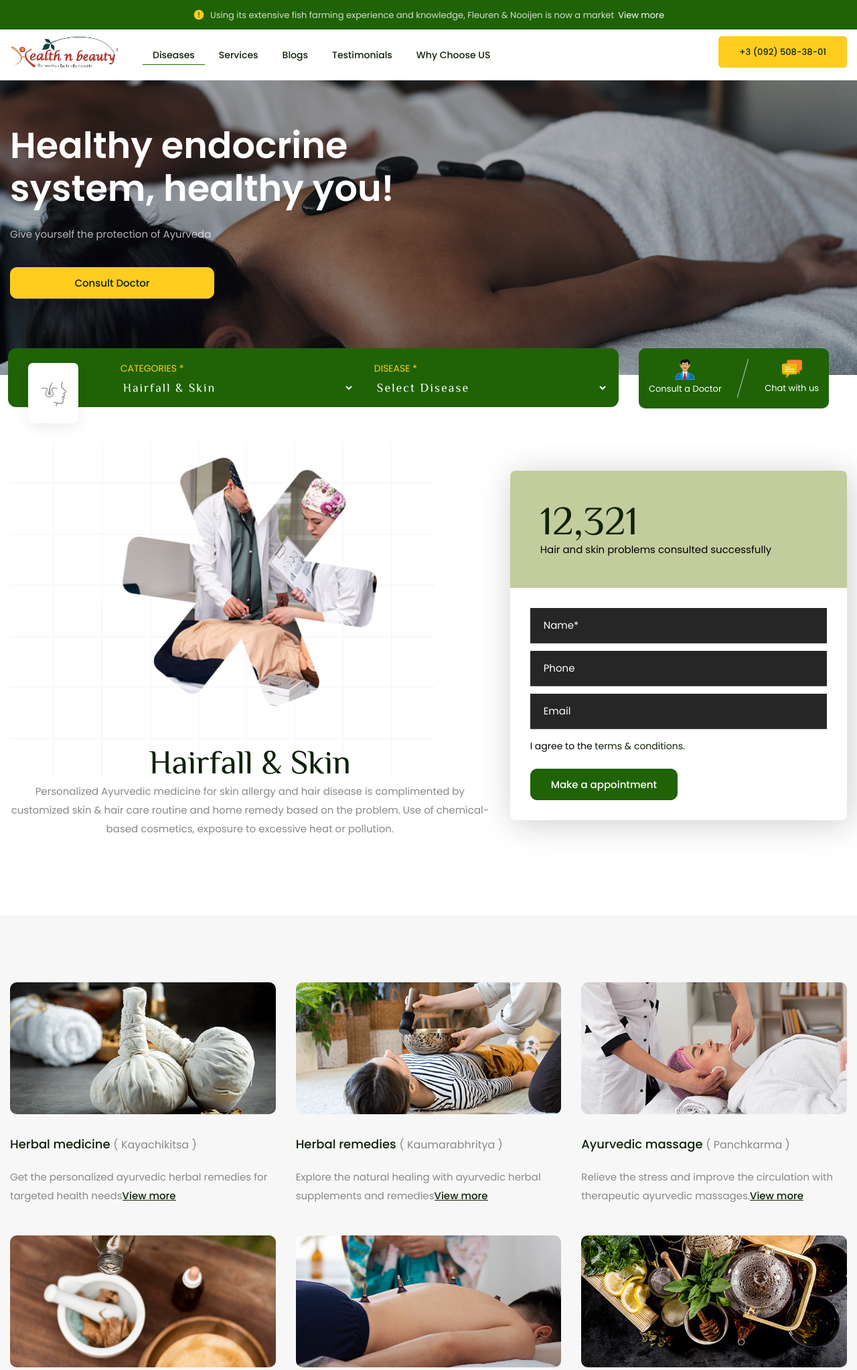
After one commit to kshitijWD/healthnbeauty, a PHP site: page /listing.php in a window 1280 px wide. The commit adds this page. Shown: the top 2046 px of the page at 67% size. Run offline with PHP 8.4, Linux system fonts and the light colour scheme; some web fonts are replaced.

Commit message:
listing
d listing page done

```diff
--- a/css/main.css
+++ b/css/main.css
@@ -1873,7 +1873,6 @@ ul.footer-social-icons li a:hover { background-color: var(--base-dark); color: v
 .prt-page-title-row {
     background-image: url(../images/pagetitle-bg.jpg);
     width: 100%;
-    position: relative;
     z-index: 1;
     background-position: bottom;
     background-size: cover;
@@ -1970,7 +1969,7 @@ ul.footer-social-icons li a:hover { background-color: var(--base-dark); color: v
 .prt-page-title-row.style2 .prt-page-title-row-inner{
     text-align: left;
     background-color: rgba(0,0,0,0.30);
-    padding: 65px 0;
+    padding: 65px 0 114px;
 }
 .prt-page-title-row.style2 .prt-page-title-row-heading{
     padding-right: 100px;
@@ -2734,3 +2733,121 @@ body .page.sticky-column {
     position: relative;
     min-height: 680px;
 }
+
+
+.hny_appointment {
+    background: #fff;
+    box-shadow: 4px 5px 50px rgba(0, 0, 0, .2);
+    padding: 0;
+    border-radius: 8px;
+    width: 100%;
+    color: black;
+}
+.hny_appointment input,select,textarea {
+    background-color: #262626 !important;
+}
+.bottom-banner-menu {
+    position: absolute;
+    bottom: -50px;
+    z-index: 999;
+    width: 100%;
+}
+.bottom_left__area {
+    background-color: #1f6306;
+    padding: 16px;
+    border-radius: 12px;
+}
+.consult_docc {
+    background-color: #1f6306;
+    display: flex;
+    height: 100%;
+    border-radius: 10px;
+    align-items: center;
+    justify-content: space-between;
+    padding: 15px;
+}
+.consult_docc a {
+    display: flex;
+    flex-direction: column;
+    align-items: center;
+    color: white;
+    font-size: 13px;
+}
+.consult_docc a:hover img {
+    transform: rotateY(344deg);
+}
+.consult_docc a:hover {
+    color: #ffcd1e;
+}
+.hny_divider_hs {
+    width: 1px;
+    height: 100%;
+    background-color: #c9c9c9;
+    transform: rotate(16deg);
+}
+.dessi_img {
+    align-items: center;
+    justify-content: center;
+    display: inline-block;
+    background: #fff;
+    height: 90px;
+    line-height: 90px;
+    width: 75px;
+    text-align: center;
+    border-radius: 7px;
+    box-shadow: 0 5px 20px rgb(0 0 0 / 8%);
+    position: absolute;
+    bottom: -22px;
+    left: 42px;
+}
+.boot__categori select {
+    background-color: transparent !important;
+    color: white;
+    border: none;
+    padding: 0;
+    font-family: "Philosopher", sans-serif;
+    font-size: 18px;
+    letter-spacing: 2px;
+}
+.boot__categori label {
+    color: #ffcd1e;
+}
+.boot__categori option {
+    background-color: white;
+    color: black;
+    border-bottom: 1px solid gray;
+}
+.top_form__secc h3 {
+    font-family: 'Philosopher';
+    font-size: 60px;
+}
+.top_form__secc {
+    padding: 61px 45px 28px;
+    background: #c3cc9d;
+    border-radius: 8px 8px 0 0;
+}
+form.query_form-1.wrap-form.clearfix {
+    padding: 30px;
+}
+.featured-title h2 {
+    font-family: 'Philosopher';
+    margin: 0;
+}
+@media (max-width: 767px){
+    .hny_dd_none {
+        display: none;
+    }
+    .consult_docc {
+        display: none;
+    }
+    .prt-btn.prt-btn-size-md {
+        padding: 10px 20px 9px !important;
+    }
+    .appointment-mask-circle {
+        display: none;
+    }
+    .boot__categori select {
+        font-size: 14px;
+        letter-spacing: 1px;
+    }
+}
--- a/includes/header.php
+++ b/includes/header.php
@@ -28,6 +28,7 @@
     <link rel="preconnect" href="https://fonts.googleapis.com">
     <link rel="preconnect" href="https://fonts.gstatic.com" crossorigin>
     <link href="https://fonts.googleapis.com/css2?family=Poppins:ital,wght@0,100;0,200;0,300;0,400;0,500;0,600;0,700;0,800;0,900;1,100;1,200;1,300;1,400;1,500;1,600;1,700;1,800;1,900&display=swap" rel="stylesheet">
+    <link href="https://fonts.googleapis.com/css2?family=Philosopher:ital,wght@0,400;0,700;1,400;1,700&display=swap" rel="stylesheet">
 
 </head>
 
--- /dev/null
+++ b/listing.php
@@ -0,0 +1,262 @@
+<?php include('includes/header.php') ?>
+<!-- page-title -->
+<div class="prt-page-title-row style2">
+    <div class="prt-page-title-row-inner">
+        <div class="container">
+            <div class="row align-items-center">
+                <div class="col-xl-6 col-lg-6">
+                    <div class="prt-page-title-row-heading">
+                        <div class="page-title-heading">
+                            <h2 class="title">Healthy endocrine system,
+                                healthy you!</h2>
+                        </div>
+                        <div class="page-title-desc">
+                            <p>Give yourself the protection of Ayurveda</p>
+                        </div>
+                        <div class="mt-35">
+                            <a class="prt-btn prt-btn-size-md prt-btn-shape-round prt-btn-style-fill prt-btn-color-skincolor w-50" href="javascript:;">Consult Doctor</a>
+                        </div>
+                    </div>
+                </div>
+
+                <div class="col-12">
+                    <div class="bottom-banner-menu row">
+                        <div class="row">
+                            <div class="col-lg-9 col-12">
+                                <div class="bottom_left__area">
+                                    <div class="row">
+                                        <div class="col-2 hny_dd_none">
+                                            <div class="dessi_img">
+                                                <img src="images/hair+skin.png" alt="">
+                                            </div>
+                                        </div>
+
+                                        <div class="col-lg-5 col-6">
+                                            <div class="boot__categori">
+                                                <span class="text-input select-option">
+                                                    <label for="cat">CATEGORIES <span>*</span></label>
+                                                    <select id="subject" name="user_state">
+                                                        <option value="select-subject">Hairfall & Skin</option>
+                                                        <option value="subject1">Other Common Diseases</option>
+                                                        <option value="subject2">Thyroid Disorders</option>
+                                                        <option value="subject3">Obesity </option>
+                                                        <option value="subject4">Diabetes</option>
+                                                    </select>
+                                                </span>
+                                            </div>
+                                        </div>
+                                        <div class="col-lg-5 col-6">
+                                            <div class="boot__categori">
+                                                <span class="text-input select-option">
+                                                    <label for="cat">DISEASE <span>*</span></label>
+                                                    <select id="subject" name="user_state">
+                                                        <option value="select-subject">Select Disease</option>
+                                                        <option value="subject1">Other Common Diseases</option>
+                                                        <option value="subject2">Thyroid Disorders</option>
+                                                        <option value="subject3">Obesity </option>
+                                                        <option value="subject4">Diabetes</option>
+                                                    </select>
+                                                </span>
+                                            </div>
+                                        </div>
+                                    </div>
+
+
+                                </div>
+                            </div>
+                            <div class="col-lg-3 col-12">
+                                <div class="consult_docc">
+                                    <div> <a href="javascript:;"><img src="images/man.png" alt="">Consult a Doctor</a></div>
+                                    <div class="hny_divider_hs"></div>
+                                    <div><a href="javascript:;"><img src="images/chat.png" alt="" width="30px">Chat with us</a></div>
+                                </div>
+                            </div>
+                        </div>
+                    </div>
+                </div>
+            </div>
+        </div>
+    </div>
+</div>
+</div>
+<!-- page-title end-->
+<!-- site-main start -->
+<div class="site-main">
+
+    <!-- appointment-section -->
+    <section class="prt-row appointment-section01 clearfix">
+        <div class="container">
+            <div class="row align-items-center">
+                <div class="col-xl-7 col-lg-7 col-md-12">
+                    <div class="appointment-mask-wrapper">
+                        <div class="appointment-mask-circle">
+                            <div class="appointment-mask-image-circle"></div>
+                        </div>
+                        <!-- featured-content-box -->
+                        <div class="featured-content-box mt-30">
+                            <div class="featured-content">
+                                <div class="featured-title">
+                                    <h2>Hairfall & Skin</h2>
+                                </div>
+                                <div class="featured-desc">
+                                    <p>Personalized Ayurvedic medicine for skin allergy and hair disease is complimented by customized skin & hair care routine and home remedy based on the problem. Use of chemical-based cosmetics, exposure to excessive heat or pollution.</p>
+
+                                </div>
+                            </div>
+                        </div>
+                        <!-- featured-content-box end-->
+                    </div>
+                </div>
+                <div class="col-xl-5 col-lg-5">
+                    <div class="prt-pagetitle-appointment-block hny_appointment res-991-mt-40 ">
+                        <div class="top_form__secc">
+                            <h3>12,321</h3>
+                            <p>Hair and skin problems consulted successfully</p>
+                        </div>
+                        <form action="#" class="query_form-1 wrap-form clearfix" method="post">
+                            <div class="row">
+                                <div class="col-md-12">
+                                    <span class="text-input">
+                                        <input name="name" type="text" value="" placeholder="Name*" required="required">
+                                    </span>
+                                </div>
+
+                                <div class="col-md-12">
+                                    <span class="text-input">
+                                        <input name="number" type="number" value="" placeholder="Phone" required="required">
+                                    </span>
+                                </div>
+                                <div class="col-md-12">
+                                    <span class="text-input">
+                                        <input name="email" type="email" placeholder="Email" value="" required="required">
+                                    </span>
+                                </div>
+                                <div class="col-12">
+                                    <label for="terms" class="terms">
+                                        I agree to the <span><a href="javascript:;">terms &amp; conditions.</a></span>
+                                    </label>
+
+                                </div>
+                                <div class="col-md-12 mt-20">
+                                    <button class="prt-btn prt-btn-size-md prt-btn-shape-round prt-btn-style-fill prt-btn-color-darkcolor" type="submit">Make a appointment</button>
+                                </div>
+                            </div>
+                        </form>
+                    </div>
+                </div>
+            </div>
+        </div>
+    </section>
+    <!-- appointment-section end-->
+
+    <!--service-section-->
+    <section class="prt-row prt-bg bg-base-grey service-section01 clearfix">
+        <div class="container">
+            <div class="row row-equal-height" data-aos="fade-up" data-aos-duration="1000">
+                <div class="col-xl-4 col-lg-6 col-md-6 col-sm-6">
+                    <!-- featured-imagebox -->
+                    <div class="featured-imagebox featured-imagebox-service style2">
+                        <div class="featured-thumbnail">
+                            <img width="413" height="200" class="img-fluid" src="images/services/service-01.png" alt="img">
+                        </div>
+                        <div class="featured-content">
+                            <div class="featured-title">
+                                <h3><a href="service-details.html">Herbal medicine </a> <span>( Kayachikitsa )</span></h3>
+                            </div>
+                            <div class="featured-desc">
+                                <p>Get the personalized ayurvedic herbal remedies for targeted health needs<a class="prt-btn btn-inline prt-btn-color-darkcolor btn-underline" href="service-details.html">View more</a></p>
+                            </div>
+                        </div>
+                    </div>
+                    <!-- featured-imagebox end-->
+                </div>
+                <div class="col-xl-4 col-lg-6 col-md-6 col-sm-6">
+                    <!-- featured-imagebox -->
+                    <div class="featured-imagebox featured-imagebox-service style2">
+                        <div class="featured-thumbnail">
+                            <img width="413" height="200" class="img-fluid" src="images/services/service-02.png" alt="img">
+                        </div>
+                        <div class="featured-content">
+                            <div class="featured-title">
+                                <h3><a href="service-details.html">Herbal remedies</a> <span>( Kaumarabhritya )</span></h3>
+                            </div>
+                            <div class="featured-desc">
+                                <p>Explore the natural healing with ayurvedic herbal supplements and remedies<a class="prt-btn btn-inline prt-btn-color-darkcolor btn-underline" href="service-details.html">View more</a></p>
+                            </div>
+                        </div>
+                    </div>
+                    <!-- featured-imagebox end-->
+                </div>
+                <div class="col-xl-4 col-lg-6 col-md-6 col-sm-6">
+                    <!-- featured-imagebox -->
+                    <div class="featured-imagebox featured-imagebox-service style2">
+                        <div class="featured-thumbnail">
+                            <img width="413" height="200" class="img-fluid" src="images/services/service-03.png" alt="img">
+                        </div>
+                        <div class="featured-content">
+                            <div class="featured-title">
+                                <h3><a href="service-details.html">Ayurvedic massage</a> <span>( Panchkarma )</span></h3>
+                            </div>
+                            <div class="featured-desc">
+                                <p>Relieve the stress and improve the circulation with therapeutic ayurvedic massages.<a class="prt-btn btn-inline prt-btn-color-darkcolor btn-underline" href="service-details.html">View more</a></p>
+                            </div>
+                        </div>
+                    </div>
+                    <!-- featured-imagebox end-->
+                </div>
+                <div class="col-xl-4 col-lg-6 col-md-6 col-sm-6">
+                    <!-- featured-imagebox -->
+                    <div class="featured-imagebox featured-imagebox-service style2">
+                        <div class="featured-thumbnail">
+                            <img width="413" height="200" class="img-fluid" src="images/services/service-04.png" alt="img">
+                        </div>
+                        <div class="featured-content">
+                            <div class="featured-title">
+                                <h3><a href="service-details.html">Eye, ENT & dental care</a> <span>( Kayachikitsa )</span></h3>
+                            </div>
+                            <div class="featured-desc">
+                                <p>Empowering lasting well-being through ayurvedic lifestyle changes<a class="prt-btn btn-inline prt-btn-color-darkcolor btn-underline" href="service-details.html">View more</a></p>
+                            </div>
+                        </div>
+                    </div>
+                    <!-- featured-imagebox end-->
+                </div>
+                <div class="col-xl-4 col-lg-6 col-md-6 col-sm-6">
+                    <!-- featured-imagebox -->
+                    <div class="featured-imagebox featured-imagebox-service style2">
+                        <div class="featured-thumbnail">
+                            <img width="413" height="200" class="img-fluid" src="images/services/service-05.jpg" alt="img">
+                        </div>
+                        <div class="featured-content">
+                            <div class="featured-title">
+                                <h3><a href="service-details.html">Holistic wellness</a> <span>( Kaumarabhritya )</span></h3>
+                            </div>
+                            <div class="featured-desc">
+                                <p>Embrace the holistic wellness with ayurveda for a balanced and vibrant life<a class="prt-btn btn-inline prt-btn-color-darkcolor btn-underline" href="service-details.html">View more</a></p>
+                            </div>
+                        </div>
+                    </div>
+                    <!-- featured-imagebox end-->
+                </div>
+                <div class="col-xl-4 col-lg-6 col-md-6 col-sm-6">
+                    <!-- featured-imagebox -->
+                    <div class="featured-imagebox featured-imagebox-service style2">
+                        <div class="featured-thumbnail">
+                            <img width="413" height="200" class="img-fluid" src="images/services/service-06.jpg" alt="img">
+                        </div>
+                        <div class="featured-content">
+                            <div class="featured-title">
+                                <h3><a href="service-details.html">Panchakarma detox</a> <span>( Kaumarabhritya )</span></h3>
+                            </div>
+                            <div class="featured-desc">
+                                <p>Experience deep cleansing and rejuvenation with our panchakarma therapy<a class="prt-btn btn-inline prt-btn-color-darkcolor btn-underline" href="service-details.html">View more</a></p>
+                            </div>
+                        </div>
+                    </div>
+                    <!-- featured-imagebox end-->
+                </div>
+            </div>
+        </div>
+    </section>
+    <!--service-section end-->
+    <?php include('includes/footer.php') ?>
```
Also changed, not shown: index.php (+12 -3 lines), images/chat.png (added), images/hair+skin.png (added), images/man.png (added).
